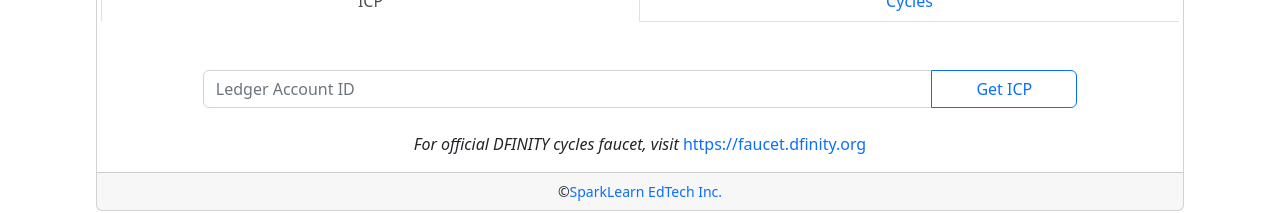
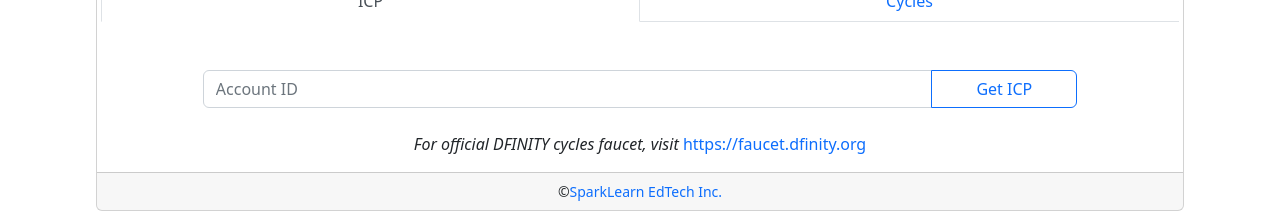
Before and after one commit to crs26/icp-faucet, a Next.js app: page / in a window 1280 px wide. Shown: the part 311-524 px from the top of the page. Built offline with nearby package versions, Linux system fonts and the light colour scheme; no server answers.

Commit message:
Update ICP form placeholder

```diff
--- a/src/pages/index.tsx
+++ b/src/pages/index.tsx
@@ -93,7 +93,7 @@ export default function Home () {
           action={getICP}
           isLoading={isLoading}
           success={success}
-          placeholder={'Ledger Account ID'}
+          placeholder={'Account ID'}
           status={status}
           btnTxt={'Get ICP'}
           balance={icpBalance}
```
